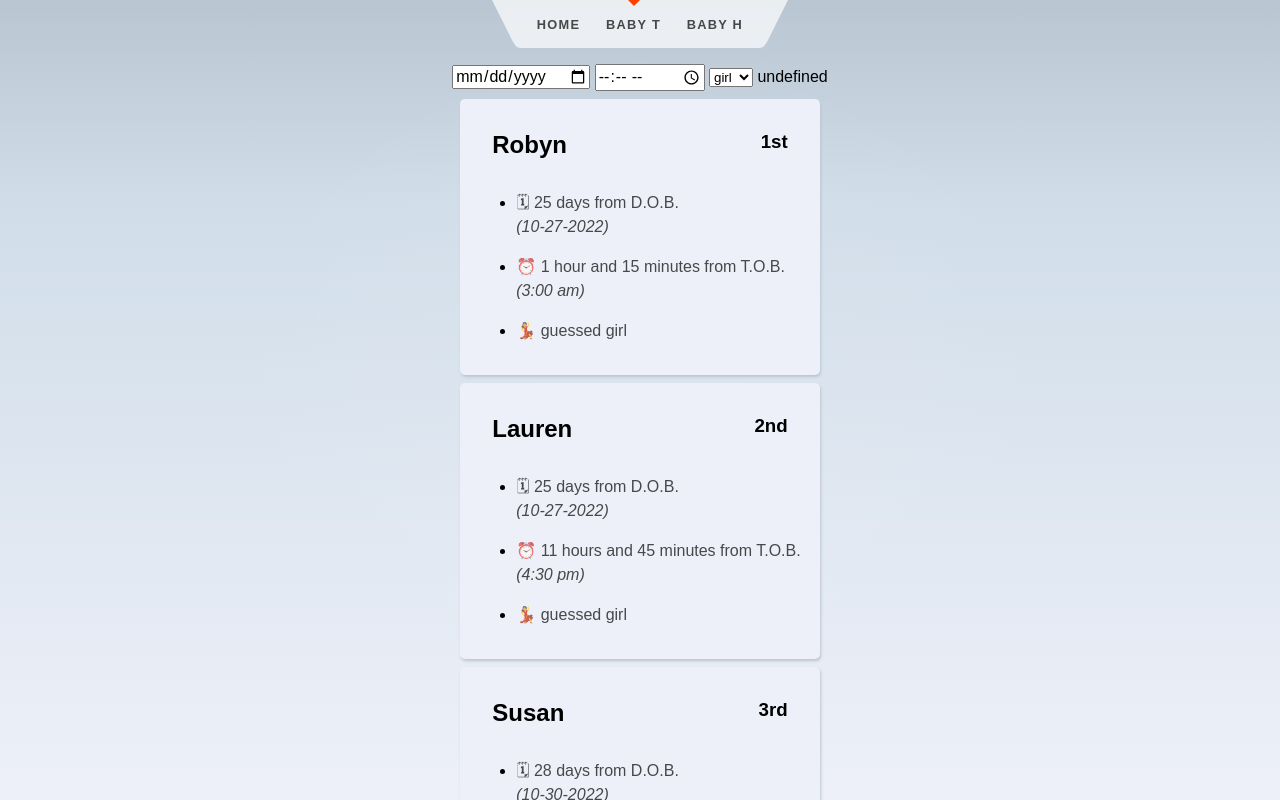
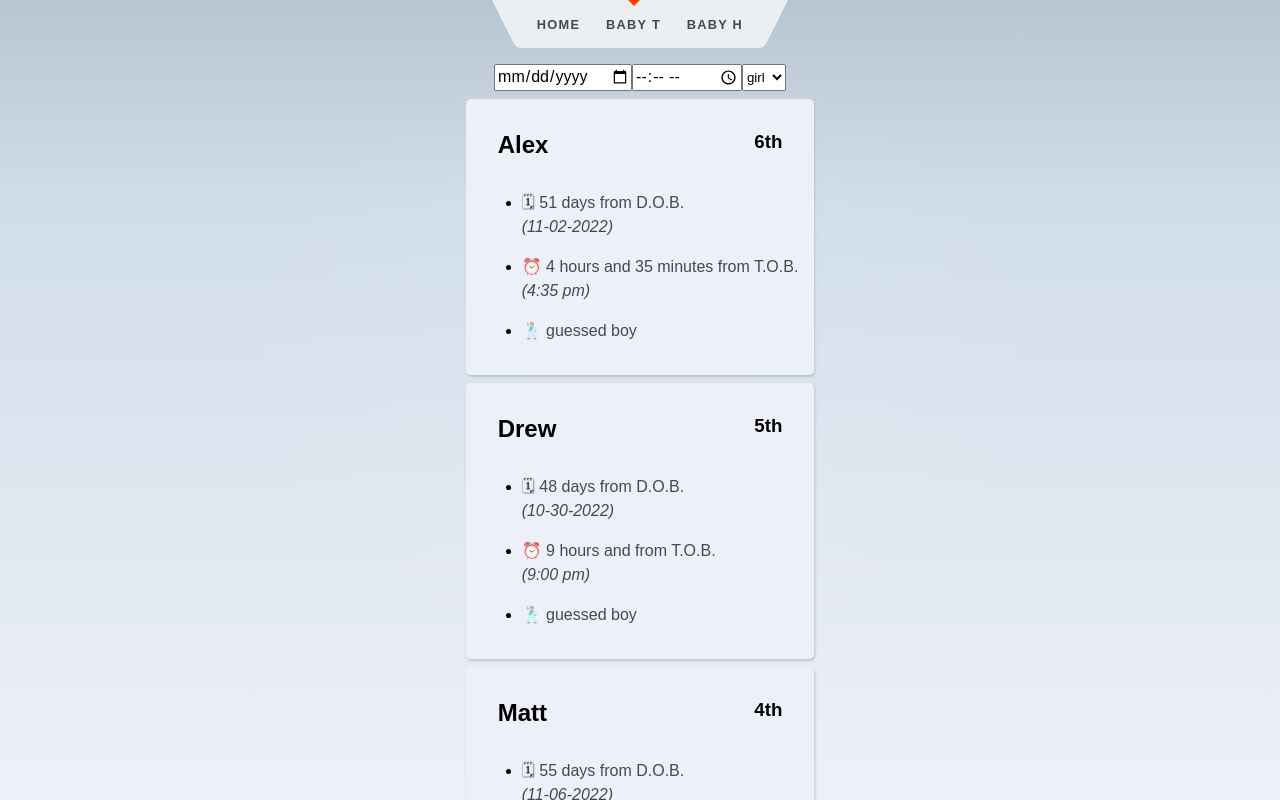
Before and after one commit to andrewwebbdeveloper/poll-baby, a SvelteKit app: page /baby-t in a window 1280 px wide. Shown: the top 800 px of the page. Built offline with nearby package versions, Linux system fonts and the light colour scheme.

Commit message:
continued work on geting inputs synced

```diff
--- a/src/lib/Results.svelte
+++ b/src/lib/Results.svelte
@@ -1,14 +1,14 @@
 <script>
-import { lightFormat } from 'date-fns'
+import { lightFormat, toDate, format } from 'date-fns'
 
   import getTotal from './totalHelper.js'
   import {formatOrdinals} from '$lib/formatOrdinals.js'
 
 
   export let guesses;
-  // export let date;
-  export let time;
-  export let gender;
+  export let date = new Date();
+  export let time = '12:00';
+  export let gender = 'boy';
 
   function hoursAndMinutesText(person, minutes) {
     const hours = Math.floor(person.minutesFromTOB / 60)
@@ -17,15 +17,14 @@ import { lightFormat } from 'date-fns'
     return `${hours ? `${hours} hour${hours > 1 ? 's' : ''} and` : ''} ${remainingMins ? `${remainingMins} minute${remainingMins > 1 ? 's' : ''}` : ''}`
   }
 
-  function timeObject(timeString) {
-    return !timeString ? '' : {hour: timeString.substring(0,1), minute: timeString.substring(3,-1)}
+  function formatTimeStringToObject(timeString) {
+    return !timeString ? '' : {hour: timeString.substring(0,2), minute: timeString.substring(3)}
   }
 
-  // const total = getTotal(guesses, date, time, gender)
-  const total = getTotal(guesses, new Date(`10/2/2022`), {hour: 4, minute: 15}, 'girl').sort((a,b) => a.rank - b.rank)
+  $: total = getTotal(guesses, date, formatTimeStringToObject(time), gender)
+  // const total = getTotal(guesses, new Date(`10/2/2022`), {hour: 4, minute: 15}, 'girl').sort((a,b) => a.rank - b.rank)
 
 </script>
-{timeObject(time).hour}
 {#each total as person}
 <div class="container left-align">
   <div class="card-header">
--- a/src/routes/baby-t/+page.svelte
+++ b/src/routes/baby-t/+page.svelte
@@ -2,8 +2,10 @@
 import Results from '$lib/Results.svelte'
 import {guesses} from '$lib/guesses.js'
 
+let date
 let time
 let gender
+
 </script>
 
 <svelte:head>
@@ -14,18 +16,24 @@ let gender
 <div class="container">
 <div></div>
 <div>
-<input type="date">
+<div class="input-container">
+<input type="date" bind:value={date} on:input={ (e) => (date = e.target.value)}>
 <input type="time" bind:value={time}>
 <select name="" id="" bind:value={gender}>
 	<option value="girl">girl</option>
 	<option value="boy">boy</option>
 </select>
+</div>
 <Results guesses={guesses.T} gender={gender} time={time}/>
 </div>
 <div></div>
 </div>
 
 <style>
+.input-container {
+	display: flex;
+	justify-content: center;
+}
 	.container {
 		display: flex;
 		flex-direction: column;
```
